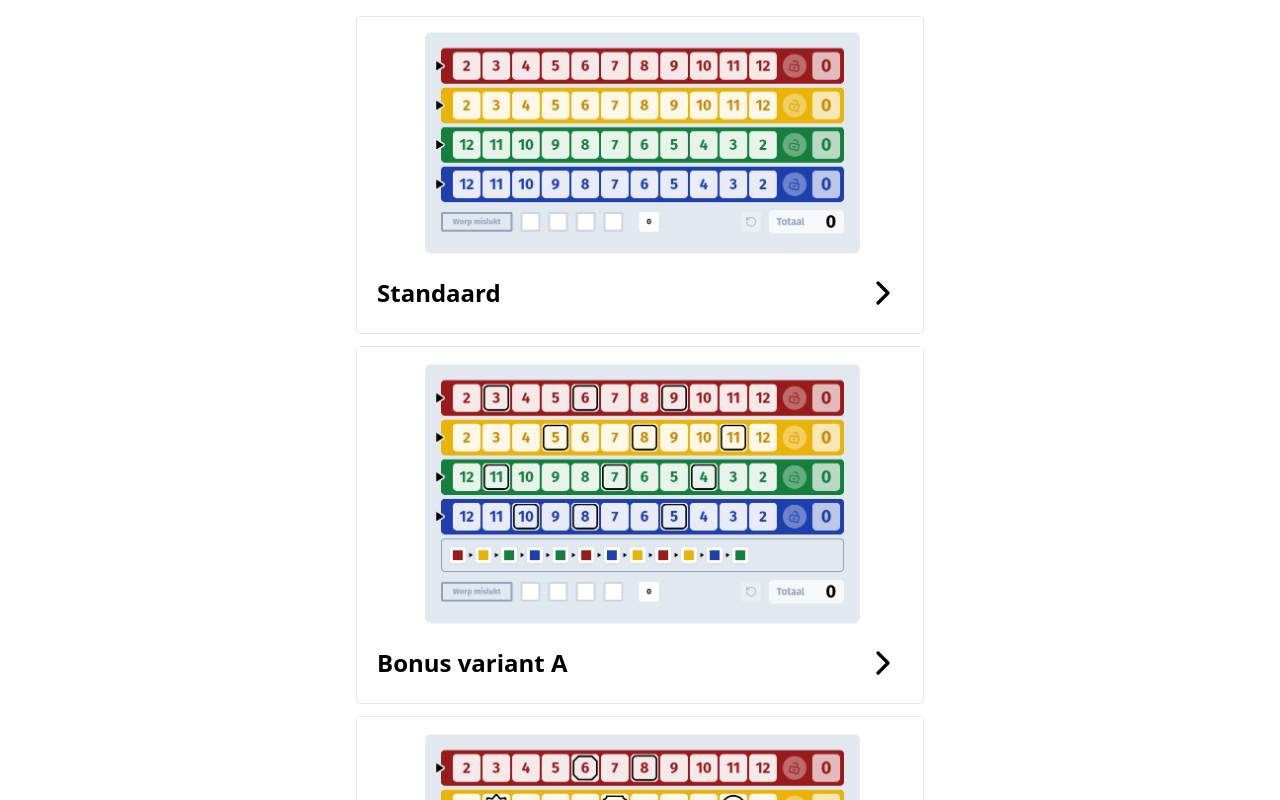
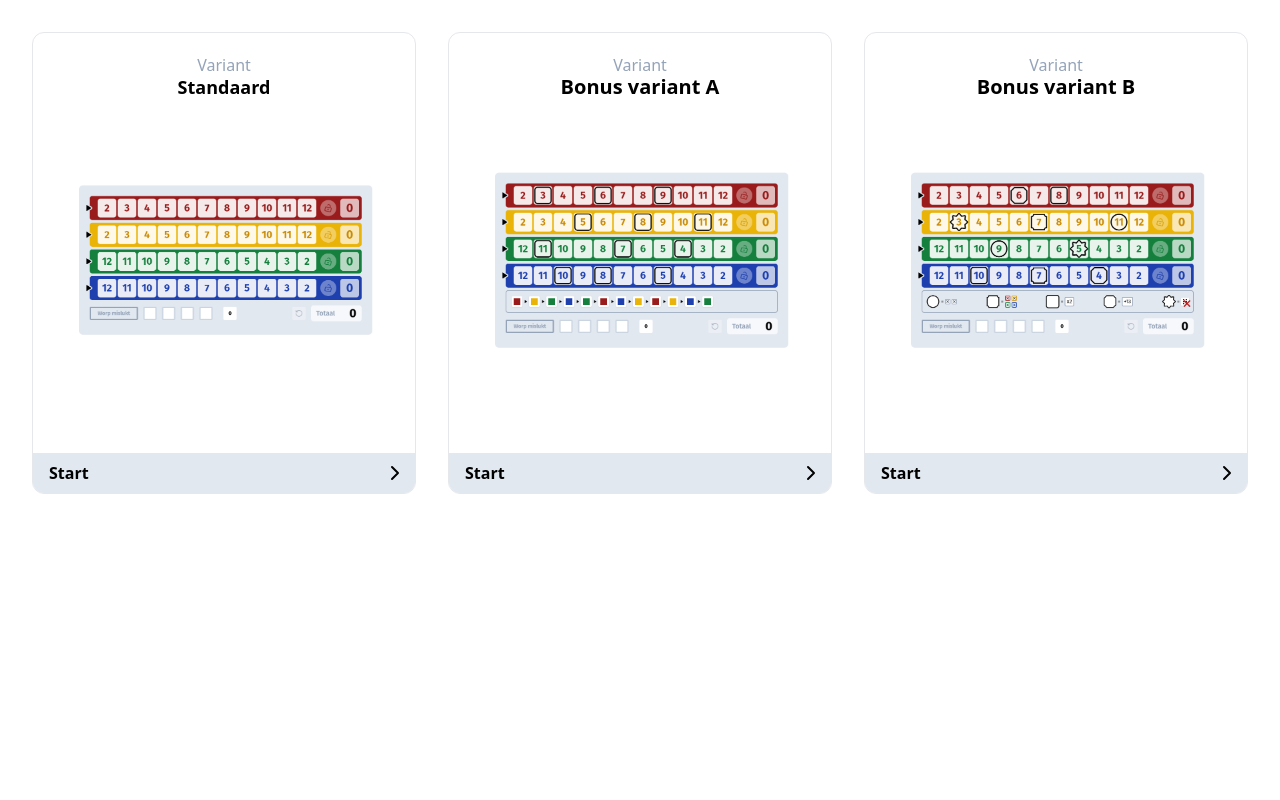
Before and after one commit to bbronswijk/qwixx, a Next.js app: page / in a window 1280 px wide. Shown: the top 800 px of the page. Built offline with nearby package versions, Linux system fonts and the light colour scheme.

Commit message:
Improved styling of start page

```diff
--- a/src/app/page.tsx
+++ b/src/app/page.tsx
@@ -1,40 +1,46 @@
 import Link from 'next/link';
+import Image from 'next/image';
 import { ChevronRightIcon } from '@/ui/icons';
-import Image from 'next/image';
 
 export default function Home() {
   return (
-    <div className="grid grid-cols-1 gap-3 p-4 w-full max-w-[600px] mx-auto">
-
-      <Link className="border rounded hover:shadow-xl duration-300"
-              href="/default">
+    <main className="h-full w-full flex items-center justify-center gap-8 p-8">
+      <Link className="border rounded-xl hover:shadow-xl duration-300 overflow-hidden" href="/default">
+        <h1 className="text-slate-400 pt-6 text-center leading-none">Variant</h1>
+        <h1 className="font-bold text-lg text-center">Standaard</h1>
+        <div className="h-40 md:h-80 mb-8 flex items-center justify-center">
           <Image src="/default.png" alt="default variant" width={600} height={271}/>
-        <div className="flex px-5 pb-5 items-center">
-          <h1 className="font-bold text-2xl">Standaard</h1>
-          <ChevronRightIcon className="ml-auto h-10 w-10 text-muted"/>
         </div>
+        <button className="bg-slate-200 py-2 pl-4 pr-2 font-bold w-full flex items-center">
+          Start
+          <ChevronRightIcon className="ml-auto h-6 w-6 text-muted"/>
+        </button>
       </Link>
 
-      <Link className="border rounded hover:shadow-xl duration-300"
-              href="/variant-a">
+      <Link className="border rounded-xl hover:shadow-xl duration-300 overflow-hidden" href="/variant-a">
+        <h1 className="text-slate-400 pt-6 text-center leading-none">Variant</h1>
+        <h1 className="font-bold text-lg md:text-xl text-center">Bonus variant A</h1>
+        <div className="h-40 md:h-80 mb-8 flex items-center justify-center">
           <Image src="/variant-a.png" alt="Bonus variant A" width={600} height={313}/>
-
-        <div className="flex px-5 pb-5 items-center">
-          <h1 className="font-bold text-2xl">Bonus variant A</h1>
-          <ChevronRightIcon className="ml-auto h-10 w-10 text-muted"/>
         </div>
+        <button className="bg-slate-200 py-2 pl-4 pr-2 font-bold w-full flex items-center">
+          Start
+          <ChevronRightIcon className="ml-auto h-6 w-6 text-muted"/>
+        </button>
       </Link>
 
-      <Link className="border rounded hover:shadow-xl duration-300"
-              href="/variant-b">
+      <Link className="border rounded-xl hover:shadow-xl duration-300 overflow-hidden" href="/variant-b">
+        <h1 className="text-slate-400 pt-6 text-center leading-none">Variant</h1>
+        <h1 className="font-bold text-lg md:text-xl text-center">Bonus variant B</h1>
+        <div className="h-40 md:h-80 mb-8 flex items-center justify-center">
           <Image src="/variant-b.png" alt="default variant" width={600} height={313}/>
-
-        <div className="flex px-5 pb-5 items-center">
-          <h1 className="font-bold text-2xl">Bonus variant B</h1>
-          <ChevronRightIcon className="ml-auto h-10 w-10 text-muted"/>
         </div>
+        <button className="bg-slate-200 py-2 pl-4 pr-2 font-bold w-full flex items-center">
+          Start
+          <ChevronRightIcon className="ml-auto h-6 w-6 text-muted"/>
+        </button>
       </Link>
-
-      </div>
-  );
+    </main>
+  )
+    ;
 }
```
Lines whose indentation alone changed are shown as unchanged.
